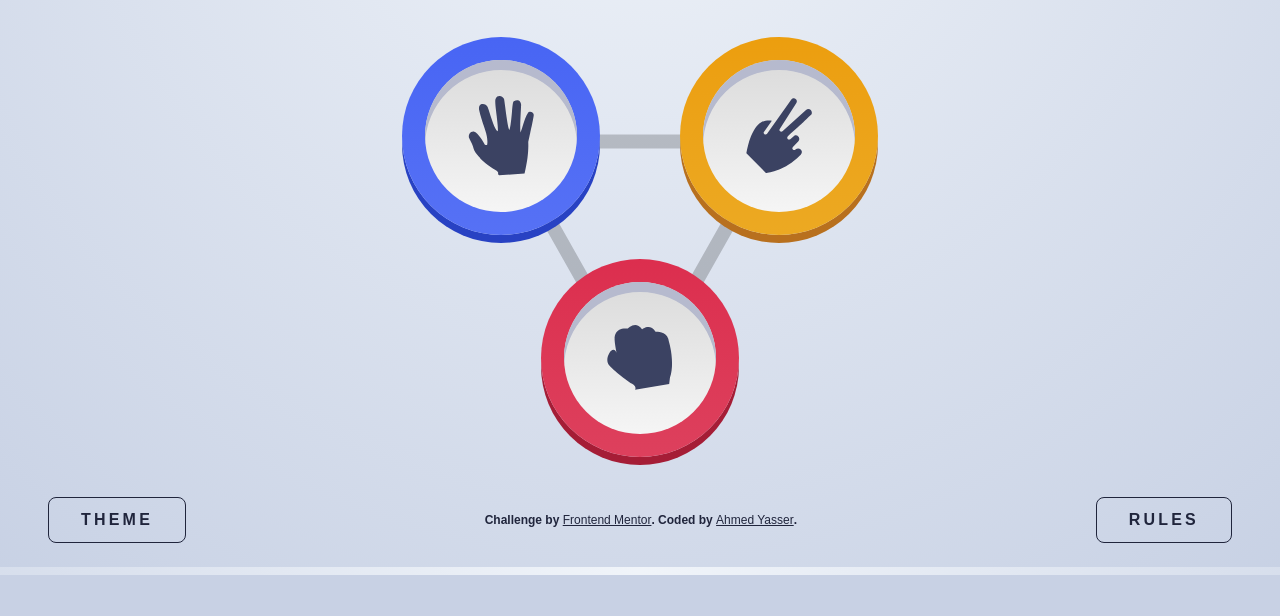
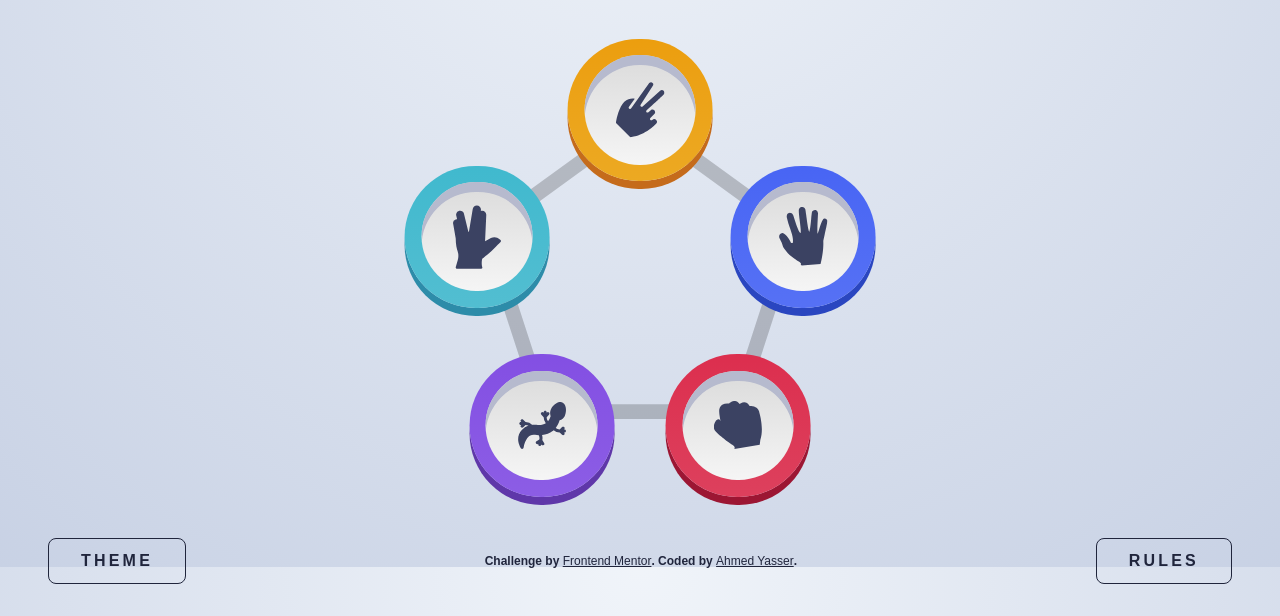
Before and after one commit to Ahmed-let-front/rock-paper-scissors, a website built with Vite: page index.html in a window 1280 px wide. Shown: the part 233-849 px from the top of the page. Before the commit the page ends 808 px from the top, so only its background shows below. Built offline with nearby package versions, Linux system fonts and the light colour scheme.

Commit message:
feat(ui): add lizard and spock tokens and update tokkens.css variables

```diff
--- a/index.html
+++ b/index.html
@@ -5,19 +5,17 @@
     <meta name="viewport" content="width=device-width, initial-scale=1.0" />
     <meta
       name="description"
-      content="A modern, responsive Rock, Paper, Scissors web application built with Vite and Tailwind CSS. Play against the computer, track scores, and enjoy a clean UI."
+      content="A modern, responsive Rock, Paper, Scissors, Lizard, Spock web application built with Vite and Tailwind CSS. Play against the computer, track scores, and enjoy a clean UI."
     />
     <script type="module" src="/src/js/main.js"></script>
-    <title>rock-paper-scissors</title>
+    <title>rock-paper-scissors-lizard-spock</title>
   </head>
   <body class="flex flex-col items-center px-4 pt-8 md:pt-12">
     <header
-      class="flex w-full max-w-[43.875rem] items-center justify-between rounded-xl border-[3px] border-header-outline py-3 pr-3 pl-4 md:rounded-2xl md:py-6 md:pr-6 md:pl-8"
+      class="flex w-full max-w-[45rem] items-center justify-between rounded-xl border-[3px] border-header-outline py-3 pr-3 pl-4 md:rounded-2xl md:py-6 md:pr-6 md:pl-8"
     >
-      <h1
-        class="text-[1.0625rem] leading-[0.9] font-bold uppercase md:text-[2.4rem]"
-      >
-        Rock<br />Paper<br />Scissors
+      <h1 class="text-sm leading-[0.9] font-bold uppercase md:text-2xl">
+        Rock<br />Paper<br />Scissors<br />Lizard<br />Spock
       </h1>
       <div class="score-box">
         <p class="score-label">Score</p>
@@ -29,10 +27,23 @@
       <section id="picker" class="picker" aria-labelledby="picker-title">
         <h2 id="picker-title" class="sr-only">Choose your move</h2>
         <img
-          src="./src/assets/images/bg-triangle.svg"
+          src="/src/assets/images/bg-pentagon.svg"
           alt=""
-          class="absolute top-[23%] left-1/2 -z-10 w-[62%] -translate-x-1/2"
+          class="absolute top-[15.8%] left-[15.3%] -z-10 w-[69.4%]"
         />
+        <button
+          type="button"
+          class="token token-btn token-scissors"
+          data-choice="scissors"
+          aria-label="Scissors"
+        >
+          <span class="token-face"
+            ><img
+              src="/src/assets/images/icon-scissors.svg"
+              alt=""
+              class="token-icon"
+          /></span>
+        </button>
         <button
           type="button"
           class="token token-btn token-paper"
@@ -41,34 +52,47 @@
         >
           <span class="token-face"
             ><img
-              src="./src/assets/images/icon-paper.svg"
-              alt="Paper icon"
+              src="/src/assets/images/icon-paper.svg"
+              alt=""
               class="token-icon"
           /></span>
         </button>
         <button
           type="button"
-          class="token token-btn token-scissors"
-          data-choice="scissors"
-          aria-label="Scissors"
+          class="token token-btn token-rock"
+          data-choice="rock"
+          aria-label="Rock"
         >
           <span class="token-face"
             ><img
-              src="./src/assets/images/icon-scissors.svg"
-              alt="Scissors icon"
+              src="/src/assets/images/icon-rock.svg"
+              alt=""
               class="token-icon"
           /></span>
         </button>
         <button
           type="button"
-          class="token token-btn token-rock mx-auto"
-          data-choice="rock"
-          aria-label="Rock"
+          class="token token-btn token-lizard"
+          data-choice="lizard"
+          aria-label="Lizard"
         >
           <span class="token-face"
             ><img
-              src="./src/assets/images/icon-rock.svg"
-              alt="Rock icon"
+              src="/src/assets/images/icon-lizard.svg"
+              alt=""
+              class="token-icon"
+          /></span>
+        </button>
+        <button
+          type="button"
+          class="token token-btn token-spock"
+          data-choice="spock"
+          aria-label="Spock"
+        >
+          <span class="token-face"
+            ><img
+              src="/src/assets/images/icon-spock.svg"
+              alt=""
               class="token-icon"
           /></span>
         </button>
@@ -99,7 +123,7 @@
       <button
         id="theme-toggle"
         type="button"
-        class="btn-rules"
+        class="btns-footer"
         aria-label="Toggle theme"
       >
         Theme
@@ -110,13 +134,15 @@
         <a
           href="https://www.frontendmentor.io?ref=challenge"
           target="_blank"
-          class="text-main font-medium underline transition-opacity hover:opacity-80"
+          rel="noopener noreferrer"
+          class="font-medium underline transition-opacity hover:opacity-80"
           >Frontend Mentor</a
         >. Coded by
         <a
           href="https://github.com/Ahmed-let-front"
           target="_blank"
-          class="text-main font-medium underline transition-opacity hover:opacity-80"
+          rel="noopener noreferrer"
+          class="font-medium underline transition-opacity hover:opacity-80"
           >Ahmed Yasser</a
         >.
       </p>
@@ -124,7 +150,7 @@
       <button
         id="rules-open"
         type="button"
-        class="btn-rules"
+        class="btns-footer"
         aria-haspopup="dialog"
       >
         Rules
@@ -134,8 +160,8 @@
     <dialog id="rules-modal" class="modal" aria-labelledby="rules-title">
       <h2 id="rules-title" class="modal-title">Rules</h2>
       <img
-        src="/src/assets/images/image-rules.svg"
-        alt="Game rules showing rules for rock, paper, and scissors"
+        src="/src/assets/images/image-rules-bonus.svg"
+        alt="Scissors beat paper and lizard, paper beats rock and Spock, rock beats lizard and scissors, lizard beats Spock and paper, Spock beats scissors and rock"
         class="h-auto w-full max-w-[19rem]"
       />
       <button
@@ -144,7 +170,7 @@
         class="modal-close"
         aria-label="Close rules"
       >
-        <img src="/src/assets/images/icon-close.svg" alt="Close icon" />
+        <img src="/src/assets/images/icon-close.svg" alt="" />
       </button>
     </dialog>
   </body>
--- a/package.json
+++ b/package.json
@@ -3,6 +3,8 @@
   "version": "1.0.0",
   "private": true,
   "type": "module",
+  "license": "ISC",
+  "author": "ahmed-yasser-(uio)",
   "description": "rock-paper-scissors app",
   "homepage": "https://github.com/Ahmed-let-front/rock-paper-scissors#readme",
   "bugs": {
--- a/src/css/tokens.css
+++ b/src/css/tokens.css
@@ -1,57 +1,62 @@
-:root {
-  --scissors-from: hsl(39 89% 49%);
-  --scissors-to: hsl(40 84% 53%);
-  --scissors-edge: hsl(32 72% 42%);
-  --paper-from: hsl(230 89% 62%);
-  --paper-to: hsl(230 89% 65%);
-  --paper-edge: hsl(230 66% 46%);
-  --rock-from: hsl(349 71% 52%);
-  --rock-to: hsl(349 70% 56%);
-  --rock-edge: hsl(349 70% 38%);
+:root {  --scissors-from: hsl(39, 89%, 49%);
+  --scissors-to: hsl(40, 84%, 53%);
+  --scissors-edge: hsl(28, 76%, 44%);
+  --paper-from: hsl(230, 89%, 62%);
+  --paper-to: hsl(230, 89%, 65%);
+  --paper-edge: hsl(229, 64%, 46%);
+  --rock-from: hsl(349, 71%, 52%);
+  --rock-to: hsl(349, 70%, 56%);
+  --rock-edge: hsl(347, 75%, 35%);
+  --lizard-from: hsl(261, 73%, 60%);
+  --lizard-to: hsl(261, 72%, 63%);
+  --lizard-edge: hsl(261, 51%, 44%);
+  --spock-from: hsl(189, 59%, 53%);
+  --spock-to: hsl(189, 58%, 57%);
+  --spock-edge: hsl(194, 58%, 42%);
 
-  --dark-text: hsl(229 25% 31%);
-  --score-text: hsl(229 64% 46%);
+  --dark-text: hsl(229, 25%, 31%);
+  --score-text: hsl(229, 64%, 46%);
 
-  --face-from: hsl(0 0% 86%);
-  --face-to: hsl(0 0% 96%);
-  --face-top: hsl(230 20% 76%);
+  --face-from: hsl(0, 0%, 86%);
+  --face-to: hsl(0, 0%, 96%);
+  --face-top: hsl(230, 20%, 76%);
 
-  --canvas-from: hsl(214 45% 96%);
-  --canvas-to: hsl(220 35% 84%);
-  --fg: hsl(229 30% 18%);
-  --header-outline: hsl(217 16% 55%);
-  --surface: hsl(0 0% 100%);
-  --overlay: hsl(229 30% 12% / 0.55);
-  --placeholder: hsl(229 25% 31% / 0.12);
-  --ripple-1: hsl(229 25% 31% / 0.05);
-  --ripple-2: hsl(229 25% 31% / 0.04);
-  --ripple-3: hsl(229 25% 31% / 0.03);
+  --canvas-from: hsl(214, 45%, 96%);
+  --canvas-to: hsl(220, 35%, 84%);
+  --fg: hsl(229, 30%, 18%);
+  --header-outline: hsl(246, 11%, 55%);
+  --surface: hsl(0, 0%, 100%);
+  --overlay: hsl(229, 30%, 12%, 0.55);
+  --placeholder: hsl(229, 25%, 31%, 0.12);
+  --ripple-1: hsl(229, 25%, 31%, 0.05);
+  --ripple-2: hsl(229, 25%, 31%, 0.04);
+  --ripple-3: hsl(229, 25%, 31%, 0.03);
 }
 
 :root.dark {
-  --canvas-from: hsl(214 47% 23%);
-  --canvas-to: hsl(237 49% 15%);
-  --fg: hsl(0 0% 100%);
-  --header-outline: hsl(217 16% 45%);
-  --surface: hsl(0 0% 100%);
-  --overlay: hsl(0 0% 0% / 0.5);
-  --placeholder: hsl(237 49% 8% / 0.4);
-  --ripple-1: hsl(0 0% 100% / 0.04);
-  --ripple-2: hsl(0 0% 100% / 0.03);
-  --ripple-3: hsl(0 0% 100% / 0.02);
+  --canvas-from: hsl(214, 47%, 23%);
+  --canvas-to: hsl(237, 48%, 15%);
+  --fg: hsl(0, 0%, 100%);
+  --header-outline: hsl(246, 11%, 37%);
+  --surface: hsl(0, 0%, 100%);
+  --overlay: hsl(0, 0%, 0%, 0.5);
+  --placeholder: hsl(237, 48%, 8%, 0.4);
+  --ripple-1: hsl(0, 0%, 100%, 0.04);
+  --ripple-2: hsl(0, 0%, 100%, 0.03);
+  --ripple-3: hsl(0, 0%, 100%, 0.02);
 }
 
 @media (prefers-color-scheme: dark) {
   :root:not(.light) {
-    --canvas-from: hsl(214 47% 23%);
-    --canvas-to: hsl(237 49% 15%);
-    --fg: hsl(0 0% 100%);
-    --header-outline: hsl(217 16% 45%);
-    --surface: hsl(0 0% 100%);
-    --overlay: hsl(0 0% 0% / 0.5);
-    --placeholder: hsl(237 49% 8% / 0.4);
-    --ripple-1: hsl(0 0% 100% / 0.04);
-    --ripple-2: hsl(0 0% 100% / 0.03);
-    --ripple-3: hsl(0 0% 100% / 0.02);
+    --canvas-from: hsl(214, 47%, 23%);
+    --canvas-to: hsl(237, 48%, 15%);
+    --fg: hsl(0, 0%, 100%);
+    --header-outline: hsl(246, 11%, 37%);
+    --surface: hsl(0, 0%, 100%);
+    --overlay: hsl(0, 0%, 0%, 0.5);
+    --placeholder: hsl(237, 48%, 8%, 0.4);
+    --ripple-1: hsl(0, 0%, 100%, 0.04);
+    --ripple-2: hsl(0, 0%, 100%, 0.03);
+    --ripple-3: hsl(0, 0%, 100%, 0.02);
   }
 }
```
Also changed, not shown: src/css/tailwind.css.
